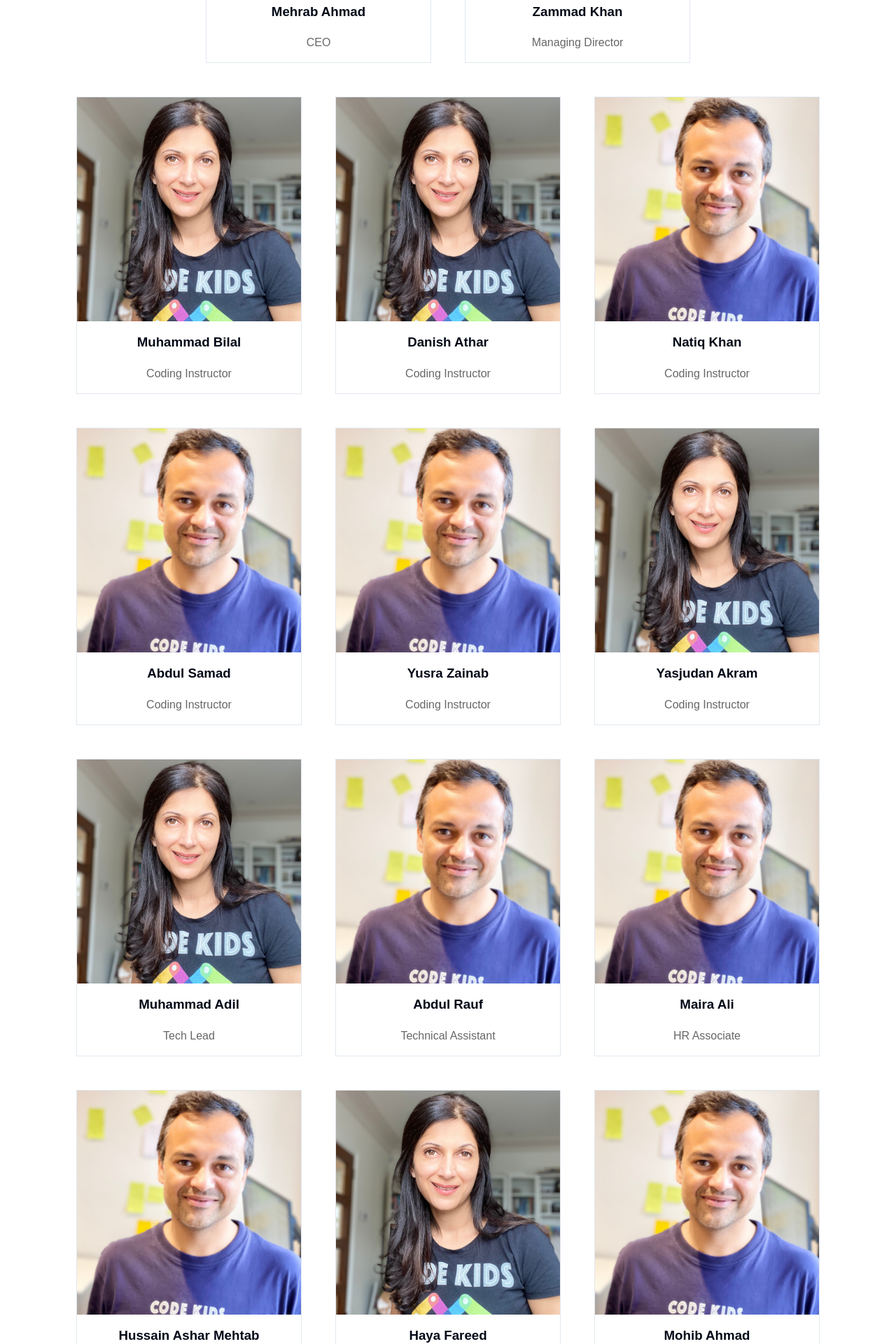
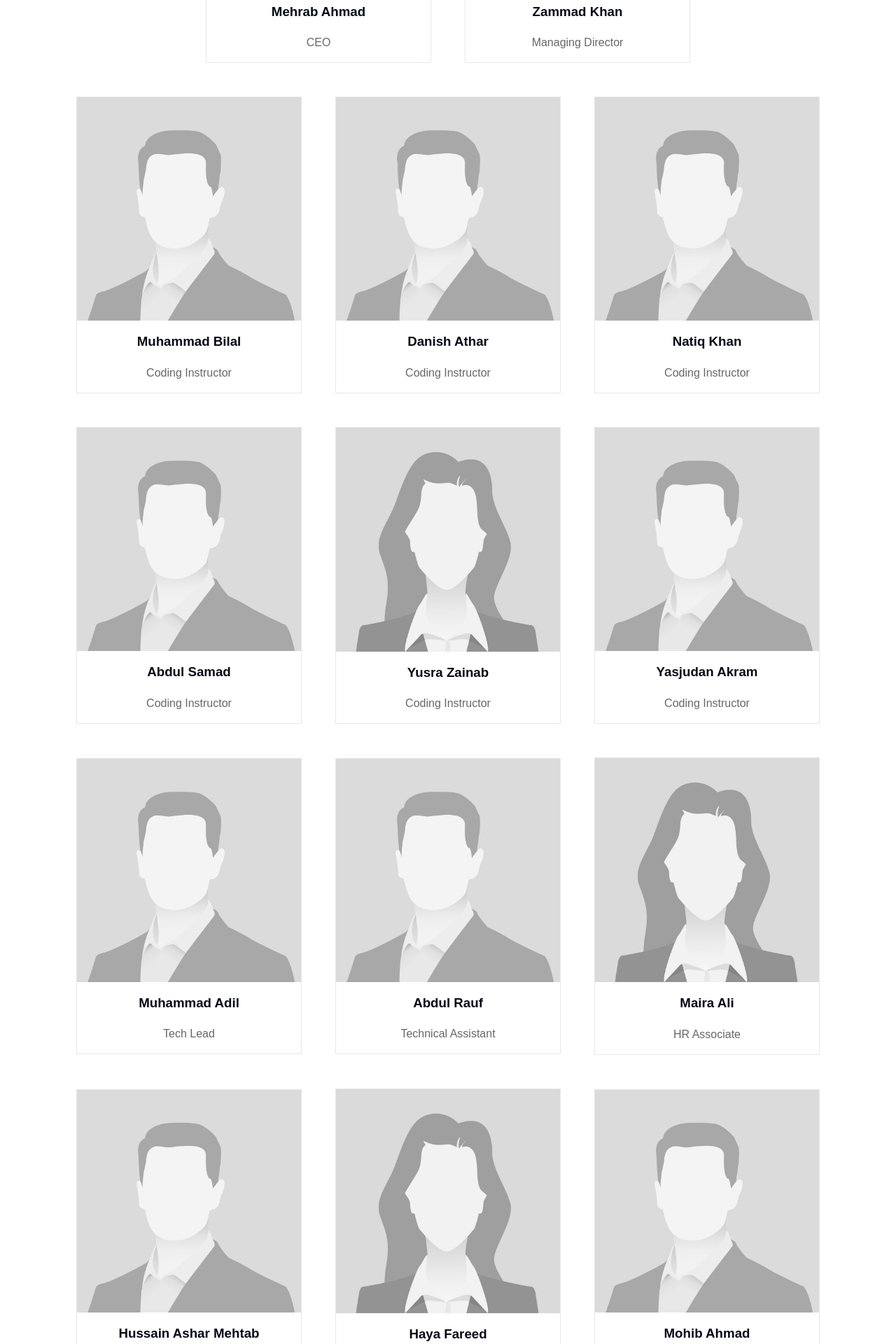
Before and after one commit to huzvert/codekidspk, a React (Vite) app in the folder client/: page /about in a window 1280 px wide. Shown: the part 2060-3980 px from the top of the page at 70% size. Built offline with nearby package versions, Linux system fonts and the light colour scheme.

Commit message:
added placeholder images.

```diff
--- a/client/src/pages/About.jsx
+++ b/client/src/pages/About.jsx
@@ -1,9 +1,6 @@
 import React from 'react';
 import hero_image from '../assets/thisisengineering-TeJZ3CGZXRw-unsplash.jpg';
 import stats_image from '../assets/robo-wunderkind-hLvQ4-QEBAE-unsplash.jpg';
-import Samia_image from '../assets/samia.png';
-import Naveed_image from '../assets/naveed.png';
-import Katherine_image from '../assets/katherine.png';
 import Footer from '../components/Footer';
 import { Separator } from '@/components/ui/separator';
 
@@ -98,13 +95,13 @@ export default function About() {
 
         <div className="flex flex-col md:flex-row gap-12 justify-center items-center mt-12">
           <div className="pb-4 border flex flex-col items-center">
-            <img src={Samia_image} alt="Team Member" className="w-80" />
+            <img src="src\assets\samia.png" alt="Team Member" className="w-80" />
             <h3 className="mt-4">Mehrab Ahmad</h3>
             <p>CEO</p>
           </div>
 
           <div className="pb-4 border flex flex-col items-center">
-            <img src={Naveed_image} alt="Team Member" className="w-80" />
+            <img src="src\assets\naveed.png" alt="Team Member" className="w-80" />
             <h3 className="mt-4">Zammad Khan</h3>
             <p>Managing Director</p>
           </div>
@@ -112,36 +109,36 @@ export default function About() {
 
         <div className="flex flex-col md:flex-row gap-12 justify-center items-center mt-12">
           <div className="pb-4 border flex flex-col items-center">
-            <img src={Samia_image} alt="Team Member" className="w-80" />
+            <img src="src\assets\male_ph.jpg" alt="Team Member" className="w-80" />
             <h3 className="mt-4">Muhammad Bilal</h3>
             <p>Coding Instructor</p>
           </div>
 
           <div className="pb-4 border flex flex-col items-center">
-            <img src={Samia_image} alt="Team Member" className="w-80" />
+            <img src="src\assets\male_ph.jpg" alt="Team Member" className="w-80" />
             <h3 className="mt-4">Danish Athar</h3>
             <p>Coding Instructor</p>
           </div>
 
           <div className="pb-4 border flex flex-col items-center">
-            <img src={Naveed_image} alt="Team Member" className="w-80" />
+            <img src="src\assets\male_ph.jpg" alt="Team Member" className="w-80" />
             <h3 className="mt-4">Natiq Khan</h3>
             <p>Coding Instructor</p>
           </div>
           </div>
           <div className="flex flex-col md:flex-row gap-12 justify-center items-center mt-12">
           <div className="pb-4 border flex flex-col items-center">
-            <img src={Naveed_image} alt="Team Member" className="w-80" />
+            <img src="src\assets\male_ph.jpg" alt="Team Member" className="w-80" />
             <h3 className="mt-4">Abdul Samad</h3>
             <p>Coding Instructor</p>
           </div>
           <div className="pb-4 border flex flex-col items-center">
-            <img src={Naveed_image} alt="Team Member" className="w-80" />
+            <img src="src\assets\female_ph.jpg" alt="Team Member" className="w-80" />
             <h3 className="mt-4">Yusra Zainab</h3>
             <p>Coding Instructor</p>
           </div>
           <div className="pb-4 border flex flex-col items-center">
-            <img src={Samia_image} alt="Team Member" className="w-80" />
+            <img src="src\assets\male_ph.jpg" alt="Team Member" className="w-80" />
             <h3 className="mt-4">Yasjudan Akram</h3>
             <p>Coding Instructor</p>
           </div>
@@ -149,49 +146,49 @@ export default function About() {
 
         <div className="flex flex-col md:flex-row gap-12 justify-center items-center mt-12">
           <div className="pb-4 border flex flex-col items-center">
-            <img src={Samia_image} alt="Team Member" className="w-80" />
+            <img src="src\assets\male_ph.jpg" alt="Team Member" className="w-80" />
             <h3 className="mt-4">Muhammad Adil</h3>
             <p>Tech Lead</p>
           </div>
 
           <div className="pb-4 border flex flex-col items-center">
-            <img src={Naveed_image} alt="Team Member" className="w-80" />
+            <img src="src\assets\male_ph.jpg" alt="Team Member" className="w-80" />
             <h3 className="mt-4">Abdul Rauf</h3>
             <p>Technical Assistant</p>
           </div>
           <div className="pb-4 border flex flex-col items-center">
-            <img src={Naveed_image} alt="Team Member" className="w-80" />
+            <img src="src\assets\female_ph.jpg" alt="Team Member" className="w-80" />
             <h3 className="mt-4">Maira Ali</h3>
             <p>HR Associate</p>
           </div>
           </div>
           <div className="flex flex-col md:flex-row gap-12 justify-center items-center mt-12">
           <div className="pb-4 border flex flex-col items-center">
-            <img src={Naveed_image} alt="Team Member" className="w-80" />
+            <img src="src\assets\male_ph.jpg" alt="Team Member" className="w-80" />
             <h3 className="mt-4">Hussain Ashar Mehtab</h3>
             <p>Social Media Manager</p>
           </div>
 
           <div className="pb-4 border flex flex-col items-center">
-            <img src={Samia_image} alt="Team Member" className="w-80" />
+            <img src="src\assets\female_ph.jpg" alt="Team Member" className="w-80" />
             <h3 className="mt-4">Haya Fareed</h3>
             <p>Cirriculum Development Intern</p>
           </div>
 
           <div className="pb-4 border flex flex-col items-center">
-            <img src={Naveed_image} alt="Team Member" className="w-80" />
+            <img src="src\assets\male_ph.jpg" alt="Team Member" className="w-80" />
             <h3 className="mt-4">Mohib Ahmad</h3>
             <p>Marketing And Affiliations Intern</p>
           </div>
           </div>
           <div className="flex flex-col md:flex-row gap-12 justify-center items-center mt-12">
           <div className="pb-4 border flex flex-col items-center">
-            <img src={Naveed_image} alt="Team Member" className="w-80" />
+            <img src="src\assets\female_ph.jpg" alt="Team Member" className="w-80" />
             <h3 className="mt-4">Arfa Abdul Naseer</h3>
             <p>HR Intern</p>
           </div>
           <div className="pb-4 border flex flex-col items-center">
-            <img src={Naveed_image} alt="Team Member" className="w-80" />
+            <img src="src\assets\male_ph.jpg" alt="Team Member" className="w-80" />
             <h3 className="mt-4">Abdullah Farooq</h3>
             <p>Web Development Intern</p>
           </div>
```
Also changed, not shown: client/src/assets/female_ph.jpg (added), client/src/assets/male_ph.jpg (added).
